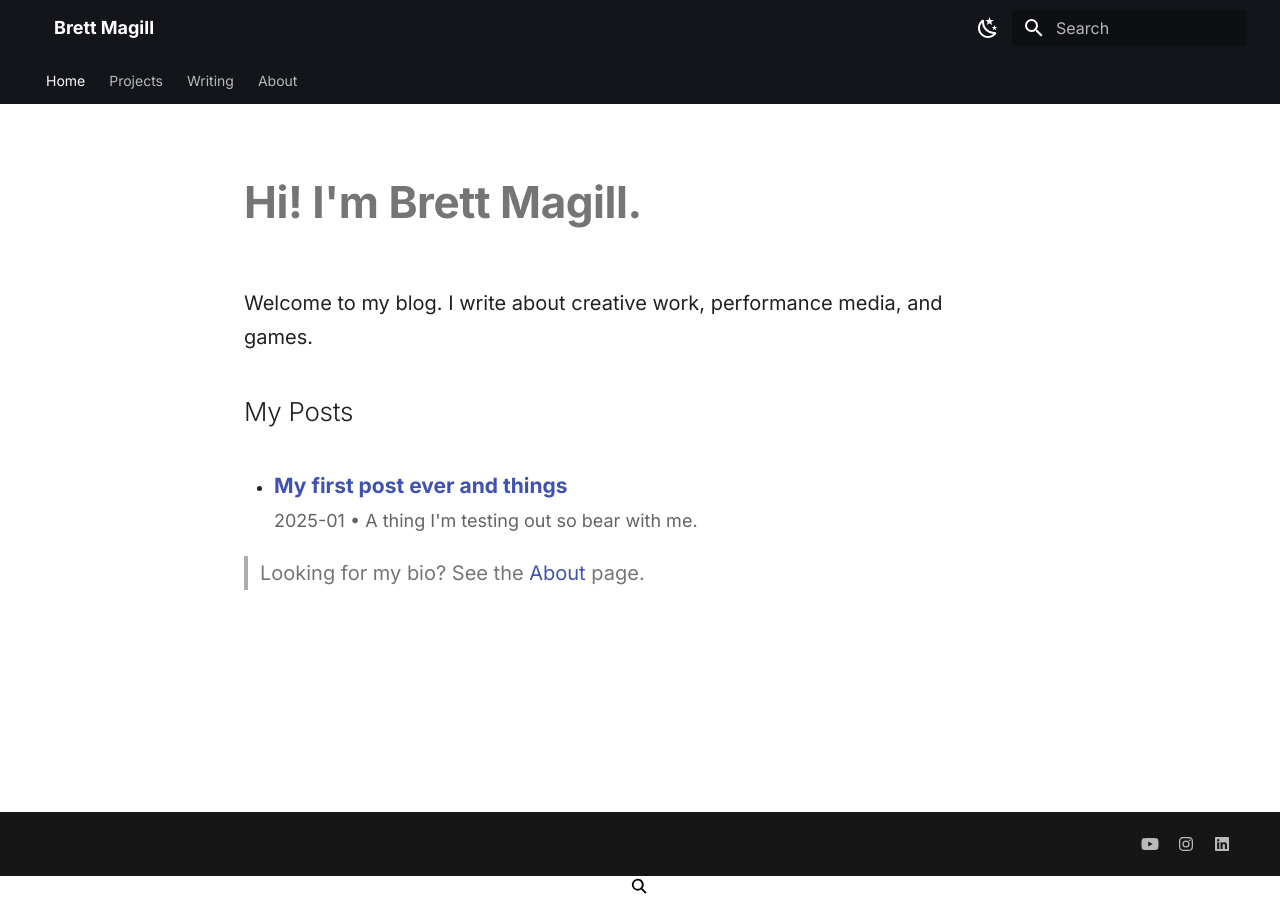
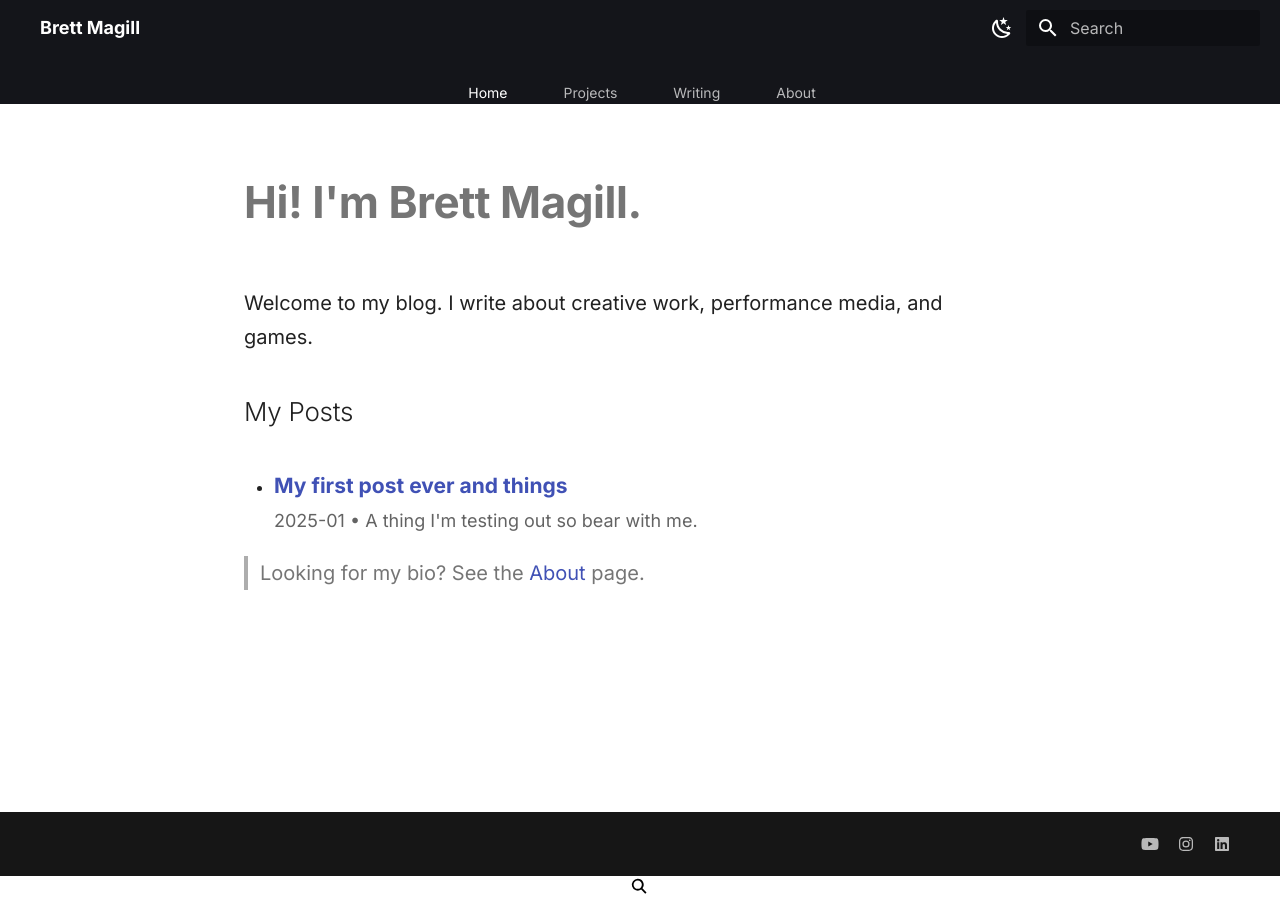
Before and after one commit to thatbrettmagill/thatbrettmagill.github.io, an MkDocs documentation site: the page built from docs/index.md, in a window 1280 px wide. Built offline with MkDocs 1.6.1 and Material for MkDocs 9.7.7, drawn with Linux system fonts in a browser that asks for light colours.

Commit message:
Update overrides.css

```diff
--- a/docs/assets/overrides.css
+++ b/docs/assets/overrides.css
@@ -6,16 +6,29 @@
 /* --- Header: flat, minimal, no logo icon --- */
 .md-header { box-shadow: none; }
 .md-header__button.md-logo { display: none; }      /* hides the little book icon */
-.md-header__title { font-weight: 700; }
-
-/* Tighten header height a touch */
-.md-header__inner { min-height: 56px; }
+.md-header__title {
+  font-weight: 700;
+  margin: 0 auto;           /* centers the title between left & right areas */
+  text-align: center;
+}
+.md-header__inner {
+  min-height: 56px;
+  max-width: 100%;
+  padding: 0 1rem;
+}
+.md-tabs__list {
+  display: flex;
+  justify-content: center;   /* center the tabs horizontally */
+}
+.md-tabs__link {
+  padding: 0.6rem 0.8rem;
+}
 
 /* --- Dark mode = true black --- */
 :root[data-md-color-scheme="slate"] {
   --md-default-bg-color: #000;
   --md-code-bg-color: #0a0a0a;
-  --md-default-fg-color: rgba(0,0,0,1);
+  --md-default-fg-color: rgba(255,255,255,.92);
 }
 
 /* --- Typography (closer to Sample) --- */
```
